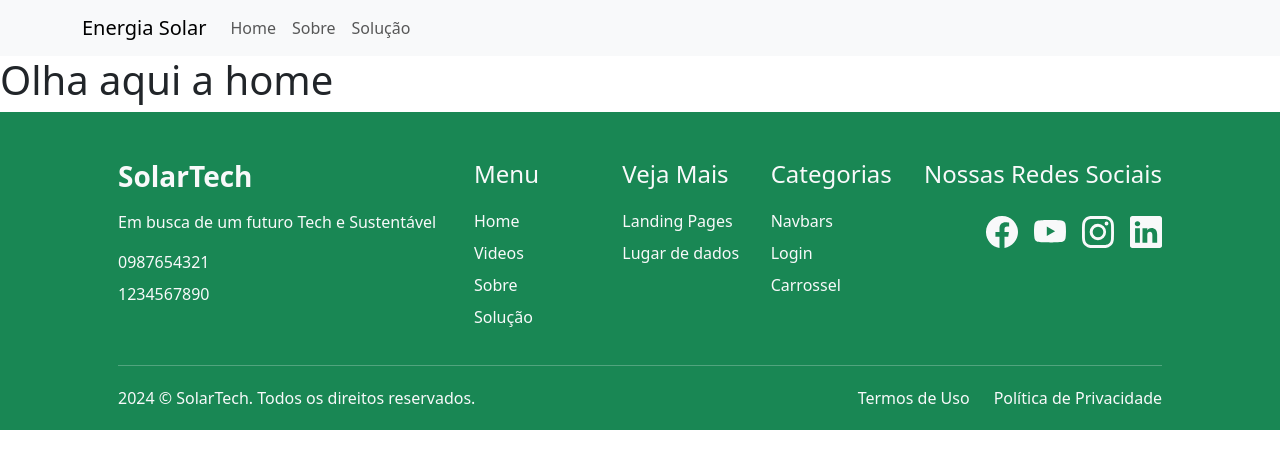
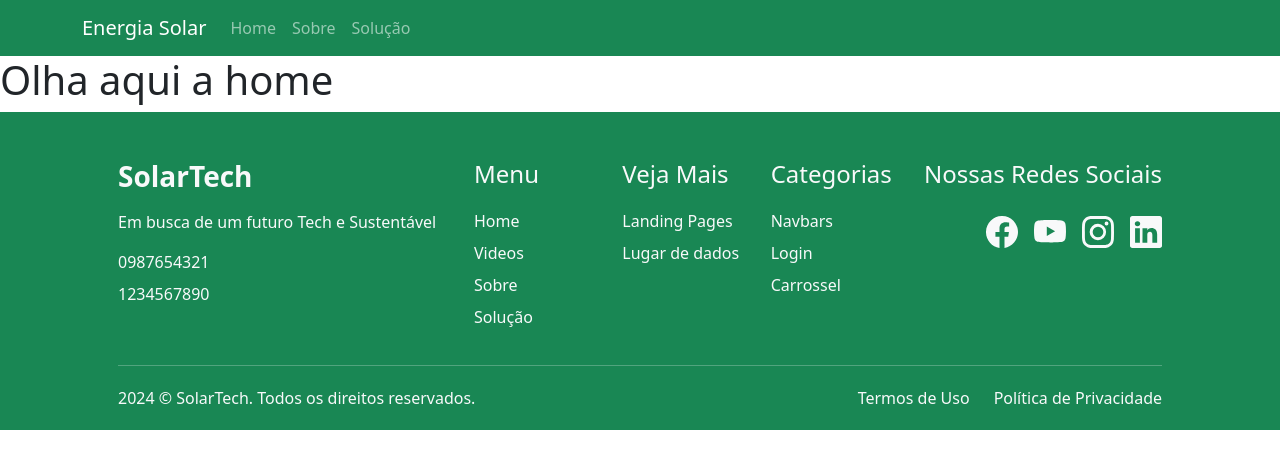
Before and after one commit to Pedro-Josue/Site_GS, a React (Vite) app: page / in a window 1280 px wide. Shown: the top 468 px of the page. Built offline with nearby package versions, Linux system fonts and the light colour scheme.

Commit message:
trocando a cor da navbar

```diff
--- a/src/components/Header.jsx
+++ b/src/components/Header.jsx
@@ -3,10 +3,10 @@ import Nav from 'react-bootstrap/Nav';
 import Navbar from 'react-bootstrap/Navbar';
 import NavDropdown from 'react-bootstrap/NavDropdown';
 
-const Header=()=>{
-    return(
+const Header = () => {
+  return (
     <>
-            <Navbar expand="lg" className="bg-body-tertiary">
+      <Navbar expand="lg" bg="success" variant="dark">
         <Container>
           <Navbar.Brand href="#home">Energia Solar</Navbar.Brand>
           <Navbar.Toggle aria-controls="basic-navbar-nav" />
@@ -20,7 +20,7 @@ const Header=()=>{
         </Container>
       </Navbar>
     </>
-    )
-}
+  );
+};
 
-export default Header
+export default Header;
```
Lines whose indentation alone changed are shown as unchanged.
